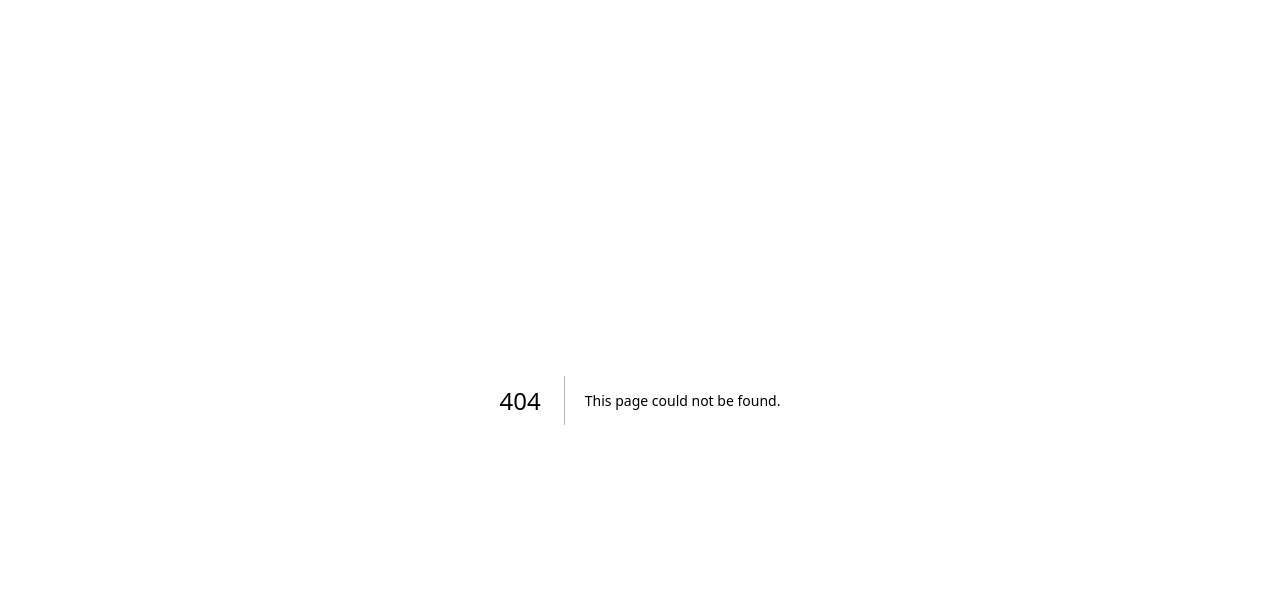
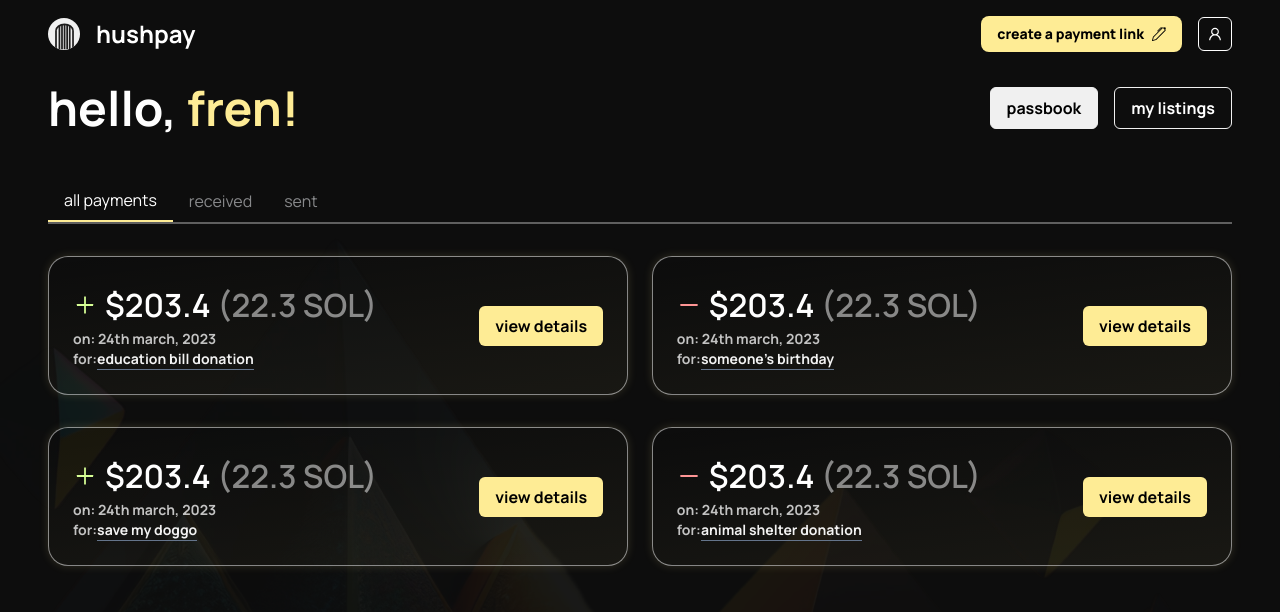
Before and after one commit to sxmawl/hushpay, a Next.js app: page /passbook in a window 1280 px wide. Before the commit this address had no page. Shown: the top 612 px of the page. Built offline with nearby package versions, Linux system fonts and the light colour scheme.

Commit message:
add: passbook page

```diff
--- a/src/app/globals.css
+++ b/src/app/globals.css
@@ -33,6 +33,18 @@ body {
   box-shadow: 0px 0px 10px 0px rgba(254, 236, 149, 0.15);
 }
 
+.payment-card {
+  border-radius: 20px;
+  padding: 1.5rem;
+  border: 1.648px solid rgba(255, 255, 255, 0.5);
+  background: linear-gradient(
+    353deg,
+    rgba(254, 236, 149, 0.05) 0%,
+    rgba(254, 236, 149, 0) 100%
+  );
+  box-shadow: 0px 0px 10px 0px rgba(254, 236, 149, 0.15);
+}
+
 .primary-button {
   border-radius: 5px;
   border: 1px solid rgba(255, 255, 255, 0.75);
@@ -41,3 +53,34 @@ body {
 .route-bg {
   background: url(../assets/background.png), #0d0d0d no-repeat;
 }
+
+.active {
+
+}
+
+.button-default {
+  padding-inline: 1rem;
+  padding-block: 0.5rem;
+  border: 1px solid #F0F0F0;
+  border-radius: 6px;
+  font-weight: bold;
+}
+
+.active {
+  background-color: #F0F0F0;
+  color: black;
+}
+
+.current {
+  color: white;
+  border-bottom: 2px solid #feec95;
+}
+
+@media (max-width: 768px) {
+  .button-default{
+    padding-inline: 0.5rem;
+    padding-block: 0.25rem;
+    font-size: 1rem;
+    font-weight: semibold;
+  }
+}
--- /dev/null
+++ b/src/components/altNavbar.tsx
@@ -0,0 +1,27 @@
+import React from "react";
+import Logo from "./logo";
+import { AiOutlineUser } from "react-icons/ai";
+import { BsPen } from "react-icons/bs";
+
+function AltNavbar() {
+  return (
+    <div className="flex justify-between items-center pt-4 bg-[#0D0D0D]">
+      <div className="flex items-center">
+        <div className="flex items-end justify-center w-8 h-8 rounded-full overflow-hidden bg-[#F0F0F0]">
+          <Logo />
+        </div>
+        <div className="ml-4 font-bold text-base md:text-[1.5rem]">hushpay</div>
+      </div>
+      <div className="flex items-center">
+        <button className="rounded-lg bg-secondary flex items-center justify-center text-sm font-extrabold py-2 px-4">
+          create a payment link <BsPen className="ml-2"/>
+        </button>
+        <div className="p-2 ml-4 border-[1px] rounded-md border-white">
+          <AiOutlineUser />
+        </div>
+      </div>
+    </div>
+  );
+}
+
+export default AltNavbar;
--- /dev/null
+++ b/src/components/paymentCard.tsx
@@ -0,0 +1,42 @@
+import React from "react";
+import { AiOutlinePlus, AiOutlineMinus } from "react-icons/ai";
+
+function PaymentCard({
+  amount,
+  inSol,
+  date,
+  cause,
+  sent,
+}: {
+  amount: string;
+  inSol: string;
+  date: string;
+  cause: string;
+  sent: boolean;
+}) {
+  return (
+    <div className="payment-card w-full md:w-[49%] lowercase mb-8 flex justify-between flex-col md:flex-row items-center">
+      <div className="flex flex-col">
+        <div className="flex items-center text-[1.5rem] md:text-[2rem]">
+          {sent ? (
+            <AiOutlineMinus className="text-[#FE9595] text-[1.5rem]" />
+          ) : (
+            <AiOutlinePlus className="text-[#D6FE95] text-[1.5rem]" />
+          )}
+          <div className="font-semibold ml-2">
+            ${amount}{" "}
+            <span className="text-[rgb(255,255,255,0.5)] uppercase">
+              &#40;{inSol} SOL&#41;
+            </span>
+          </div>
+        </div>
+        <div className="flex justify-center md:justify-start text-sm font-bold text-[rgb(255,255,255,0.75)]">on: {date}</div>
+        <div className="flex justify-center md:justify-start text-sm font-bold text-[rgb(255,255,255,0.75)]">for: <span className="cursor-pointer text-[rgb(255,255,255,0.95)] border-b-[1px] border-slate-500">{cause}</span></div>
+      </div>
+      <button className="bg-secondary px-4 py-2 mt-4 md:mt-0 rounded-md font-bold">view details</button>
+      <div className="hidden"> :D </div>
+    </div>
+  );
+}
+
+export default PaymentCard;
--- /dev/null
+++ b/src/components/payments.tsx
@@ -0,0 +1,99 @@
+import React from "react";
+import PaymentCard from "./paymentCard";
+
+function Payments() {
+  const [state, setState] = React.useState("all");
+
+  const changeActiveState = (newValue: string) => {
+    setState(newValue);
+  };
+
+  const data = [
+    {
+      amount: "203.4",
+      inSol: "22.3",
+      date: "24th March, 2023",
+      cause: "education bill donation",
+      sent: false,
+    },
+    {
+      amount: "203.4",
+      inSol: "22.3",
+      date: "24th March, 2023",
+      cause: "someone's birthday",
+      sent: true,
+    },
+    {
+      amount: "203.4",
+      inSol: "22.3",
+      date: "24th March, 2023",
+      cause: "save my doggo",
+      sent: false,
+    },
+    {
+      amount: "203.4",
+      inSol: "22.3",
+      date: "24th March, 2023",
+      cause: "animal shelter donation",
+      sent: true,
+    },
+  ];
+
+  const filtered = data.filter((payment) => {
+    if (state === "all") {
+      return true;
+    } else if (state === "received") {
+      return !payment.sent;
+    } else if (state === "sent") {
+      return payment.sent;
+    }
+  });
+
+  const payments = filtered.map((payment) => {
+    return (
+      <PaymentCard
+        amount={payment.amount}
+        inSol={payment.inSol}
+        date={payment.date}
+        cause={payment.cause}
+        sent={payment.sent}
+      />
+    );
+  });
+
+  return (
+    <div className="mt-2">
+      <div className="flex justify-start">
+        <button
+          onClick={() => changeActiveState("all")}
+          className={`px-4 pb-2 text-[#88898B]  ${
+            state === "all" ? "current" : ""
+          }`}
+        >
+          all payments
+        </button>
+        <button
+          onClick={() => changeActiveState("received")}
+          className={`px-4 pb-2 text-[#88898B] ${
+            state === "received" ? "current" : ""
+          }`}
+        >
+          received
+        </button>
+        <button
+          onClick={() => changeActiveState("sent")}
+          className={`px-4 pb-2 text-[#88898B] ${
+            state === "sent" ? "current" : ""
+          } `}
+        >
+          sent
+        </button>
+      </div>
+      <div className="w-full border-t-2 flex flex-wrap justify-between pt-8 border-[rgb(217,217,217,0.4)] pb-2">
+        {payments}
+      </div>
+    </div>
+  );
+}
+
+export default Payments;
--- a/src/pages/listings.tsx
+++ b/src/pages/listings.tsx
@@ -46,7 +46,7 @@ function Listings() {
 
   return (
 
-    <div className='px-12 min-h-screen route-bg'>
+    <div className='px-6 md:px-12 min-h-screen route-bg'>
       <Navbar />
       <div className='flex items-center mt-12'>
         <input onChange={handleSearch} className='border-[1px] text-[0.8rem] md:text-base focus:outline-none focus:border-white relative w-full rounded-md py-2 px-4 bg-primary border-[rgb(255,255,255,0.5)]' type='text' placeholder='search for a project / cause you care about'></input>
--- /dev/null
+++ b/src/pages/passbook.tsx
@@ -0,0 +1,45 @@
+import React, { useEffect } from "react";
+import "@/app/globals.css";
+import Altnavbar from "@/components/altNavbar";
+import Payments from "@/components/payments";
+
+function Passbook() {
+  const [active, setActive] = React.useState("passbook");
+
+  const changeActiveState = (newValue: string) => {
+    setActive(newValue);
+  };
+
+  return (
+    <div className="px-6 md:px-12 min-h-screen route-bg">
+      <Altnavbar />
+      <div className="flex justify-between mt-8 items-center">
+        <div className="text-2xl md:text-5xl font-bold">
+          hello, <span className="text-[#feec95]">fren!</span>
+        </div>
+        <div className="flex justify-between">
+          <button
+            onClick={() => changeActiveState("passbook")}
+            className={`button-default ${
+              active === "passbook" ? "active" : ""
+            }`}
+          >
+            passbook
+          </button>
+          <button
+            onClick={() => changeActiveState("listing")}
+            className={`button-default ml-4 ${
+              active === "listing" ? "active" : ""
+            }`}
+          >
+            my listings
+          </button>
+        </div>
+      </div>
+      <div className="mt-12 flex flex-wrap justify-between flex-col md:flex-row"></div>
+      {active === "passbook" ? <Payments/> : ""}
+    </div>
+  );
+}
+
+export default Passbook;
```
